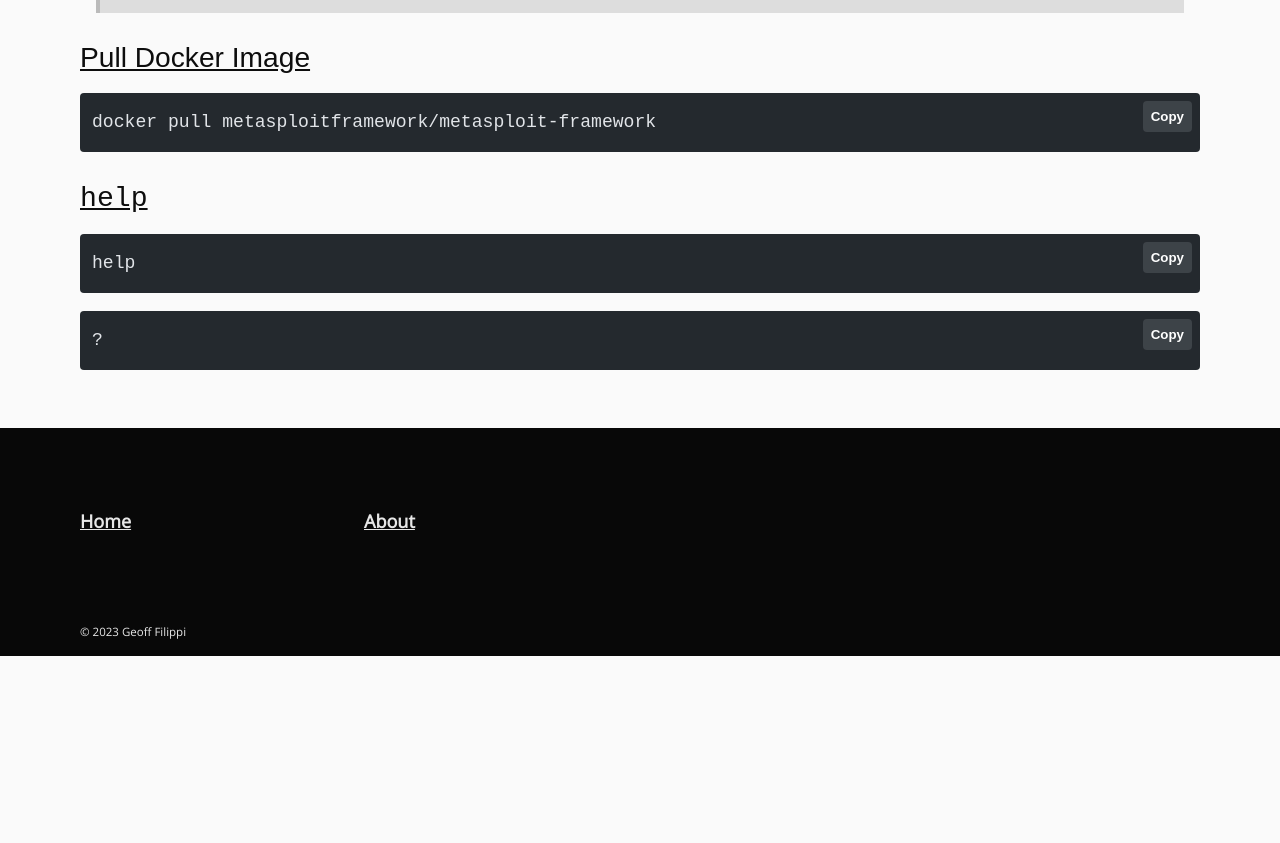
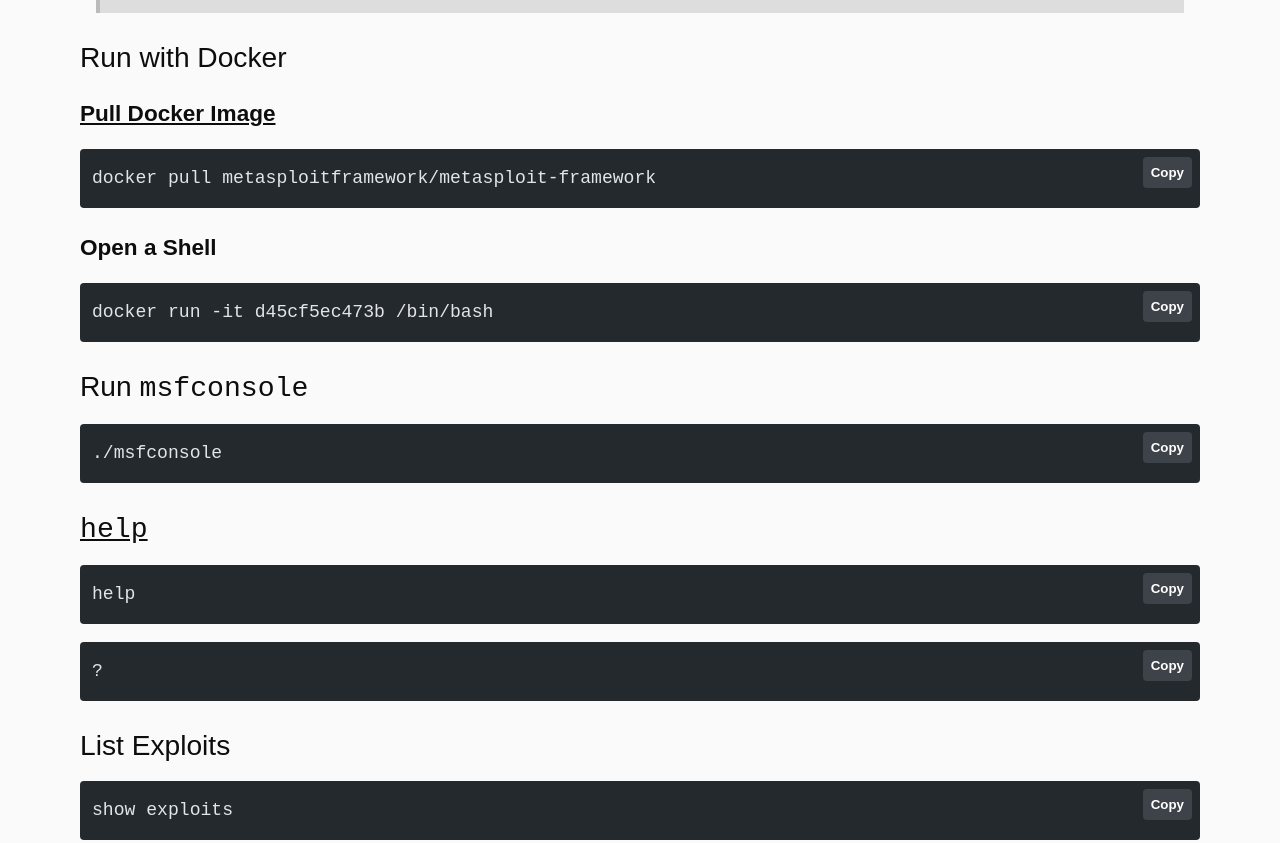
Before and after one commit to geofffilippi/geofffilippi.github.io, an Astro site: page /blog/metasploit in a window 1280 px wide. Shown: the part 1066-1909 px from the top of the page. Before the commit the page ends 1722 px from the top, so only its background shows below. Built offline with nearby package versions, Linux system fonts and the light colour scheme; Astro itself is replaced by a stand-in of ours; code samples lack their colours; some icons are missing.

Commit message:
Update metasploit

````diff
--- a/src/pages/blog/metasploit.md
+++ b/src/pages/blog/metasploit.md
@@ -10,10 +10,23 @@ category: 'Tools'
 
 > The Metasploit Framework is a Ruby-based, modular penetration testing platform that enables you to write, test, and execute exploit code.
 
-### [Pull Docker Image](https://hub.docker.com/r/metasploitframework/metasploit-framework/)
+### Run with Docker
+#### [Pull Docker Image](https://hub.docker.com/r/metasploitframework/metasploit-framework/)
 
 ```bash
 docker pull metasploitframework/metasploit-framework
+```
+
+#### Open a Shell
+
+```
+docker run -it d45cf5ec473b /bin/bash
+```
+
+### Run `msfconsole`
+
+```
+./msfconsole
 ```
 
 ### [`help`](https://www.stationx.net/metasploit-commands/)
@@ -25,3 +38,9 @@ help
 ```bash
 ?
 ```
+
+### List Exploits
+
+```
+show exploits
+```
````
